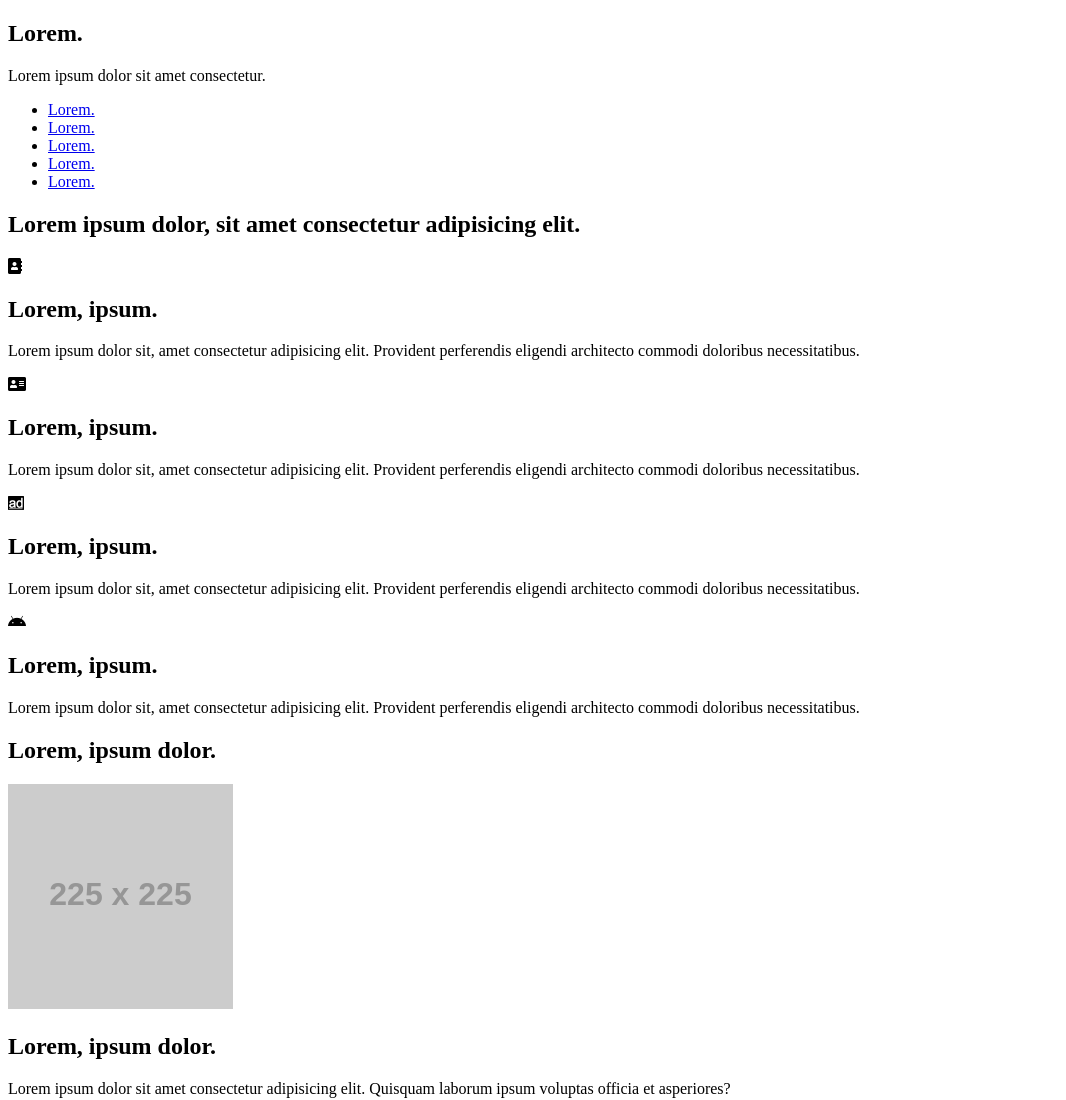
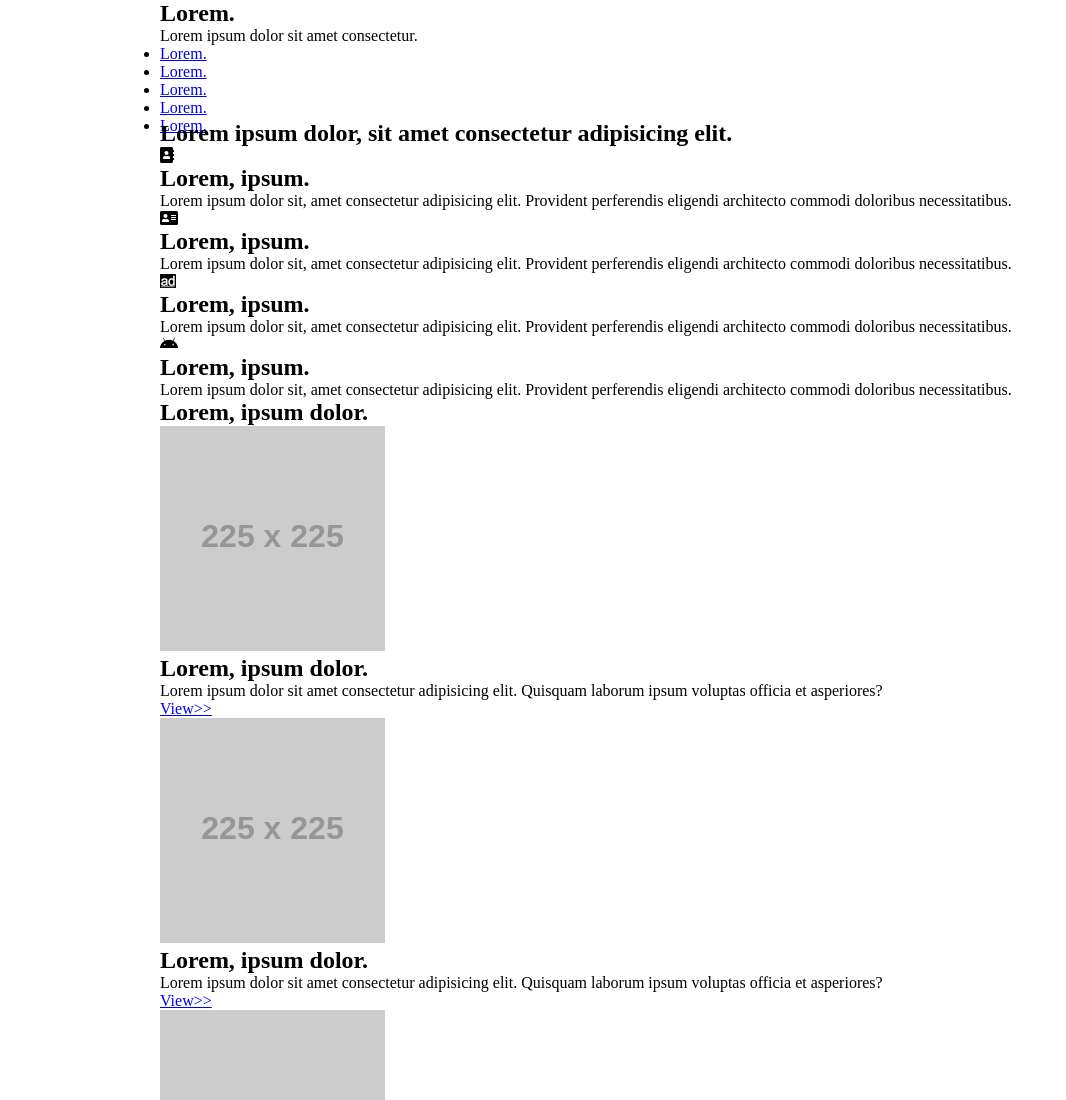
Before and after one commit to krittapars/Project3-HTML-CSS, a plain HTML site: page index.html in a window 1280 px wide. Shown: the top 1100 px of the page, without its empty margins (0-1066 px from the left). Drawn offline with Linux system fonts and the light colour scheme; placeholder pictures from the web are drawn by us.

Commit message:
edis nav grid

```diff
--- a/index.html
+++ b/index.html
@@ -14,6 +14,7 @@
     <header>
         <nav>
             <div class="container">
+                <div class="nav-grid">
                     <div class="logo">
                         <h1>Lorem.</h1>
                         <span>Lorem ipsum dolor sit amet consectetur.</span>
@@ -26,7 +27,8 @@
                         <li><a href="#">Lorem.</a></li>
                         <li><a href="#">Lorem.</a></li>
                     </ul>
-                <!-- menu -->
+                </div>
+                <!-- nav-grid -->
             </div>
             <!-- container -->
         </nav>
--- a/style.css
+++ b/style.css
@@ -1,4 +1,18 @@
-:root{
-margin: 0%;
+* {
+    margin: 0;
+    padding: 0;
+    box-sizing: border-box;
+}
+
+.container {
+    max-width: 960px;
+    width: 100%;
+    margin: 0 auto;
 
 }
+
+header {
+    width: 100%;
+    height: 120px;
+
+}
```
Lines whose indentation alone changed are shown as unchanged.
